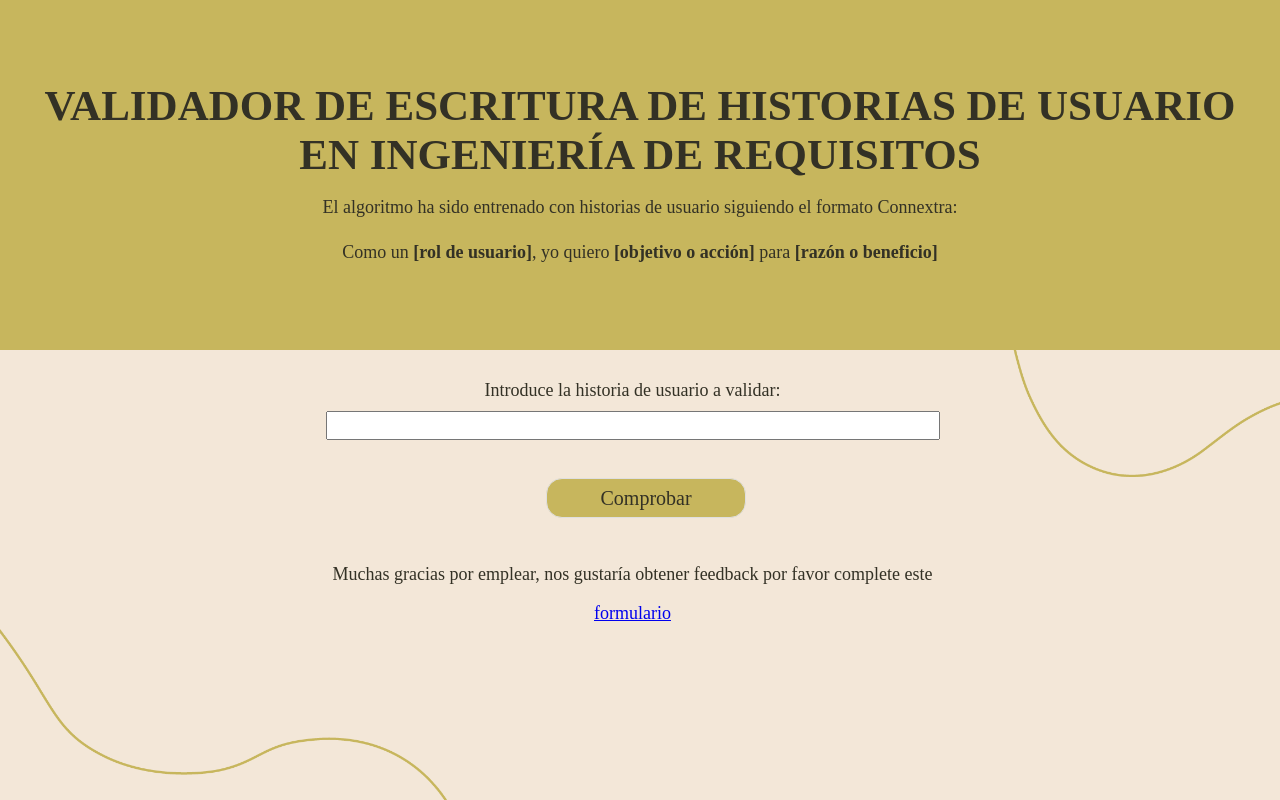
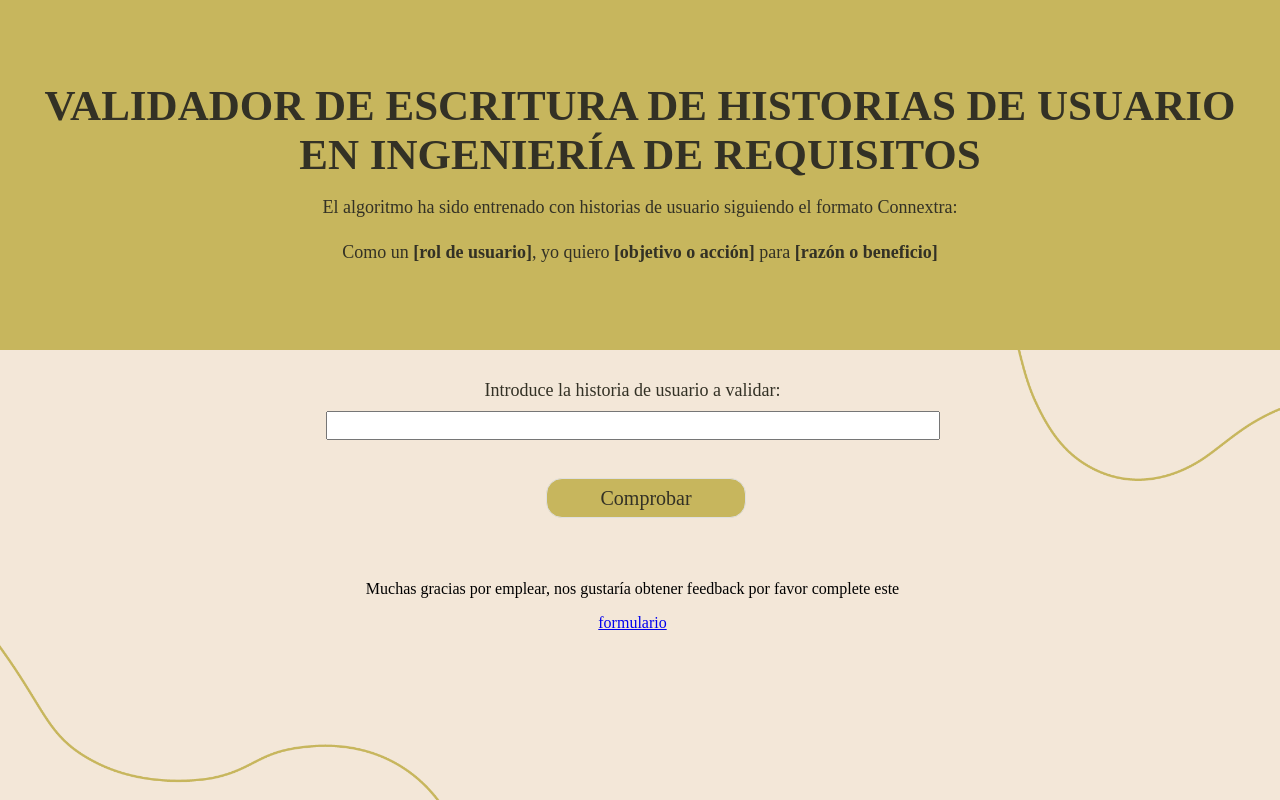
Before and after one commit to yaizargudin/app_tfm, a plain HTML site: page index.html in a window 1280 px wide. Drawn offline with Linux system fonts and the light colour scheme.

Commit message:
ajustes estilo

```diff
--- a/index.html
+++ b/index.html
@@ -19,9 +19,11 @@
             <label for="story">Introduce la historia de usuario a validar:</label><br>
             <input type="text" id="story" name="story" required minlength="4" /><br>
             <p class="text-too-short">Es demasiado corta la historia de usuario</p><br>
-            <button id="check" class="button-46" role="button">Comprobar</button><br>
+            <button id="check" class="button-46" role="button">Comprobar</button>
             <div id="result">
                 <p id="text-result"></p>
+            </div>
+            <div class="form-info">
                 <p>Muchas gracias por emplear, nos gustaría obtener feedback por favor complete este </p><a href="https://forms.gle/93Rd9F1rkZA5bKHe8" target="_blank">formulario</a>
             </div>
         </section>
--- a/style.css
+++ b/style.css
@@ -42,6 +42,12 @@ h2 {
     margin: 3px;
     color: #333125;
 }
+
+.form-info{
+    margin-top:5%
+
+}
+
 @media (max-width: 1250px) {
     h1{
         font-size: 32px;
@@ -101,7 +107,7 @@ label {
     font-family: Mulish;
     color: #333125;
     font-weight: 100;
-    font-size: 18px;
+    font-size: 22px;
     margin: 5px;
 }
 .text-too-short {
```
